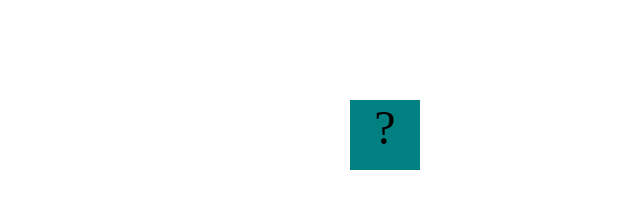
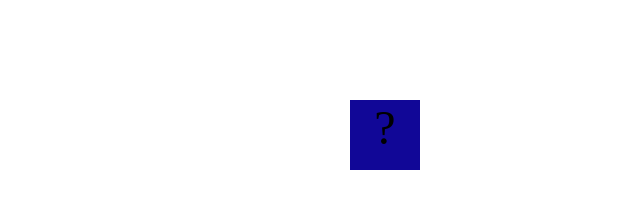
Before and after one commit to padmetalbot/padmetalbot.github.io, a plain HTML site: page fsd-projects/bouncing-box/index.html in a window 1280 px wide. Shown: the whole page, without its empty margins (640-1280 px from the left). Drawn offline with Linux system fonts and the light colour scheme.

Commit message:
change color if bouncing-box

```diff
--- a/fsd-projects/bouncing-box/index.html
+++ b/fsd-projects/bouncing-box/index.html
@@ -8,7 +8,7 @@
       .box {
         width: 70px;
         height: 70px;
-        background-color: teal;
+        background-color: rgb(17, 7, 151);
         font-size: 300%;
         text-align: center;
         user-select: none;
```
